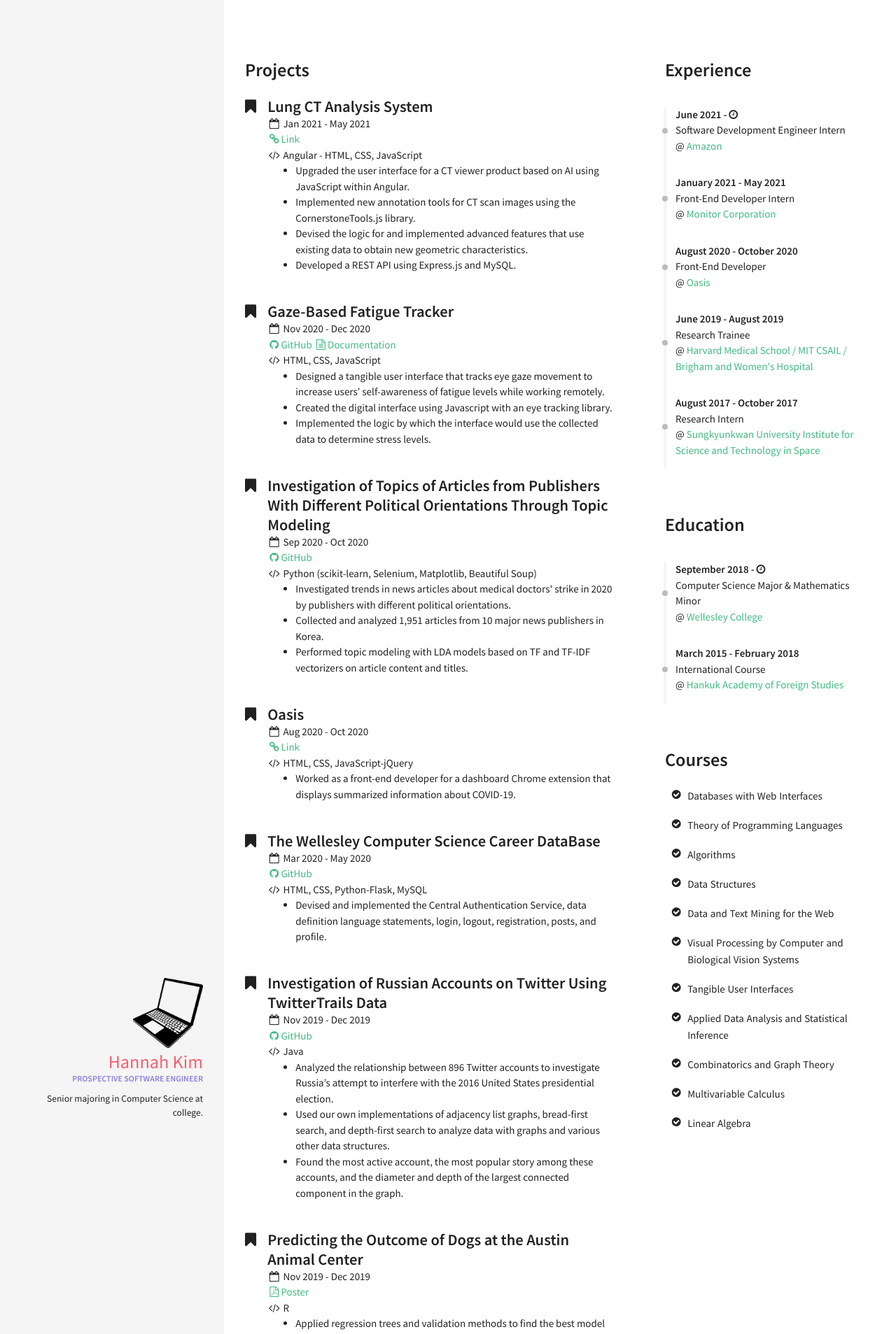
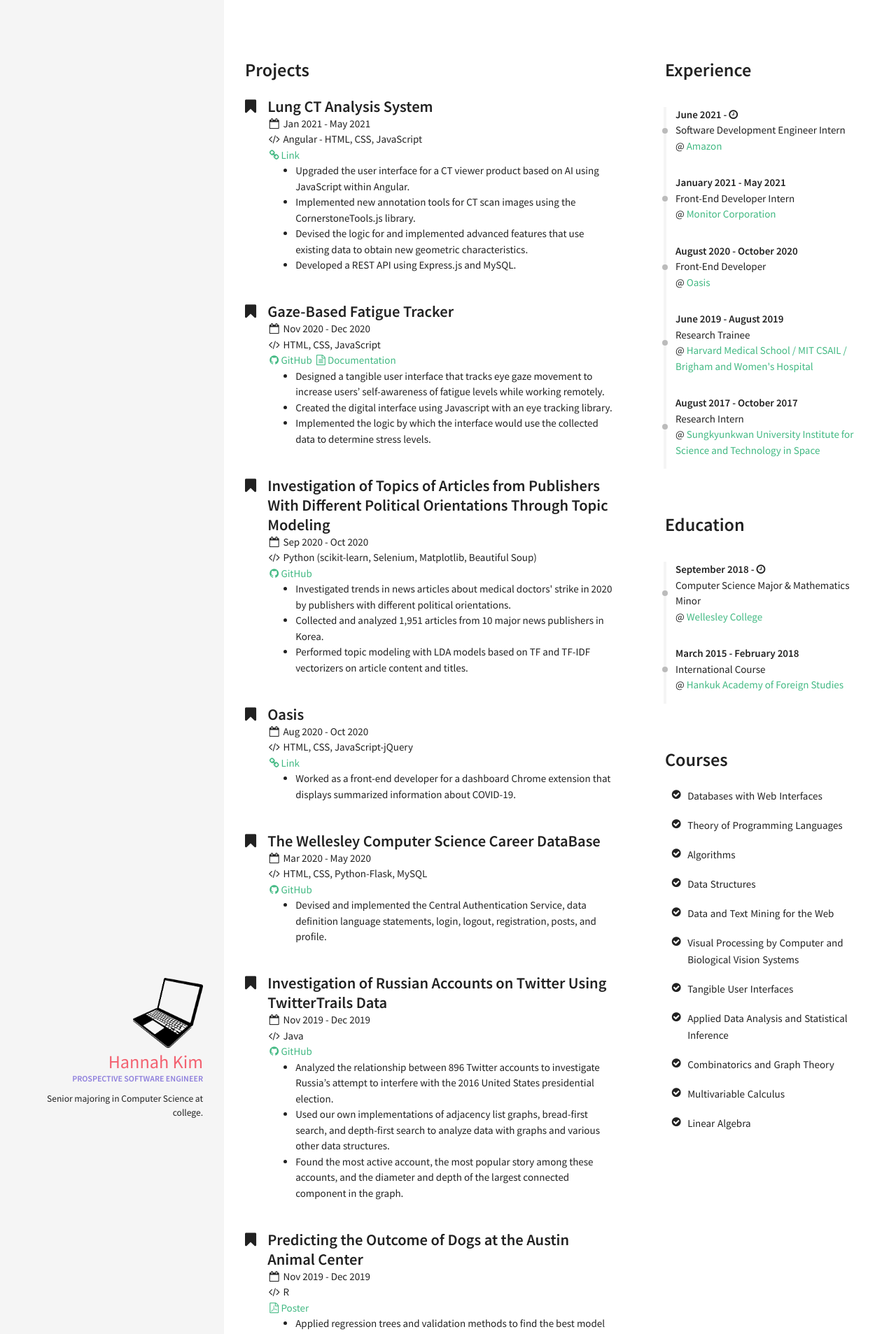
Before and after one commit to hskim37/hskim37.github.io, a Jekyll site: the page built from index.html, in a window 1280 px wide. Shown: the top 1907 px of the page at 70% size. Built offline with Jekyll 4.4.1, drawn with Linux system fonts in a browser that asks for light colours.

Commit message:
Update projects.html

```diff
--- a/_includes/sections/projects.html
+++ b/_includes/sections/projects.html
@@ -13,6 +13,11 @@
 
                 {% if project.period %}
                     <i class="fa fa-fw fa-calendar-o" aria-hidden="true"></i> {{ project.period }}
+                    <br>
+                {% endif %}
+
+                {% if project.code %}
+                    <i class="fa fa-fw fa-code" aria-hidden="true"></i> {{ project.code }}
                     <br>
                 {% endif %}
 
@@ -36,10 +41,10 @@
                     <a href="{{ project.link }}" target="_blank"><i class="fa fa-fw fa-link" aria-hidden="true"></i>Link </a>
                 {% endif %}
 
-                {% if project.code %}
+<!--                 {% if project.code %}
                     {% if project.poster or project.abstract or project.github or project.link %} <br> {% endif %}
                     <i class="fa fa-fw fa-code" aria-hidden="true"></i> {{ project.code }}
-                {% endif %}
+                {% endif %} -->
 
                 <p style="margin: 0;">{{ project.descr }}</p></li><br>
             <!-- </div> -->
```
